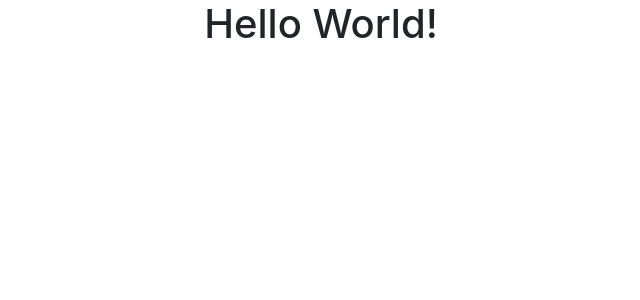
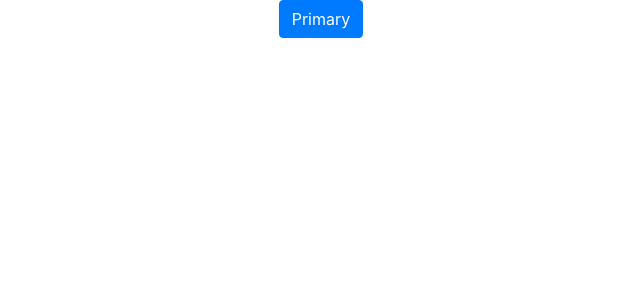
Before and after one commit to RoshnaVakkeel/moments, a React (Create React App) app: page / in a window 1280 px wide. Shown: the top 300 px of the page, without its empty margins (319-959 px from the left). Built offline with nearby package versions, Linux system fonts and the light colour scheme.

Commit message:
Bootstrap styling

```diff
--- a/public/index.html
+++ b/public/index.html
@@ -16,10 +16,10 @@
     -->
     <link
     rel="stylesheet"
-    href="https://cdn.jsdelivr.net/npm/bootstrap@5.2.3/dist/css/bootstrap.min.css"
-    integrity="sha384-rbsA2VBKQhggwzxH7pPCaAqO46MgnOM80zW1RWuH61DGLwZJEdK2Kadq2F9CUG65"
+    href="https://cdn.jsdelivr.net/npm/bootstrap@4.6.0/dist/css/bootstrap.min.css"
+    integrity="sha384-B0vP5xmATw1+K9KRQjQERJvTumQW0nPEzvF6L/Z6nronJ3oUOFUFpCjEUQouq2+l"
     crossorigin="anonymous"
-    />
+  />
     <link rel="manifest" href="%PUBLIC_URL%/manifest.json" crossorigin="use-credentials"/>
     <!--
       Notice the use of %PUBLIC_URL% in the tags above.
--- a/src/App.js
+++ b/src/App.js
@@ -1,9 +1,10 @@
 import './App.css';
+import Button from 'react-bootstrap/Button';
 
 function App() {
   return (
     <div className="App">
-      <h1>Hello World!</h1>
+      <Button variant="primary">Primary</Button>
     </div>
   );
 }
```
